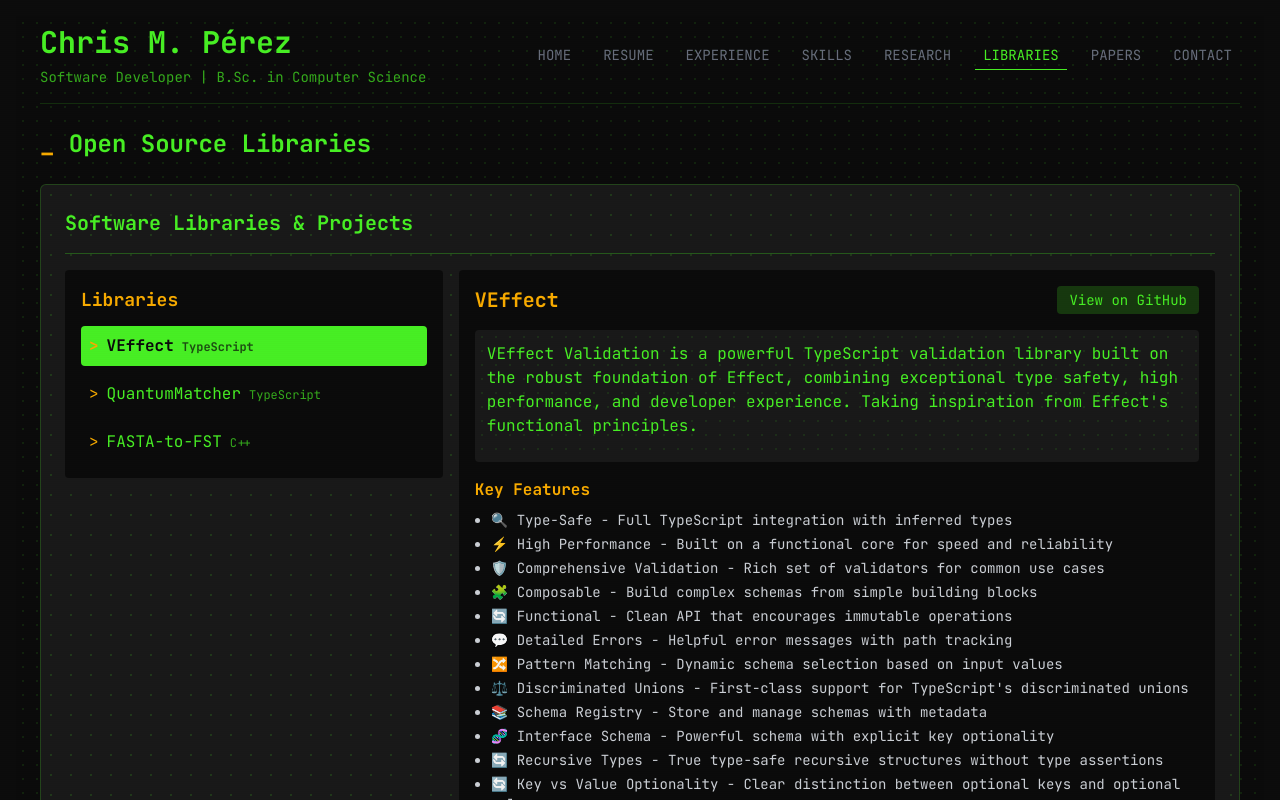
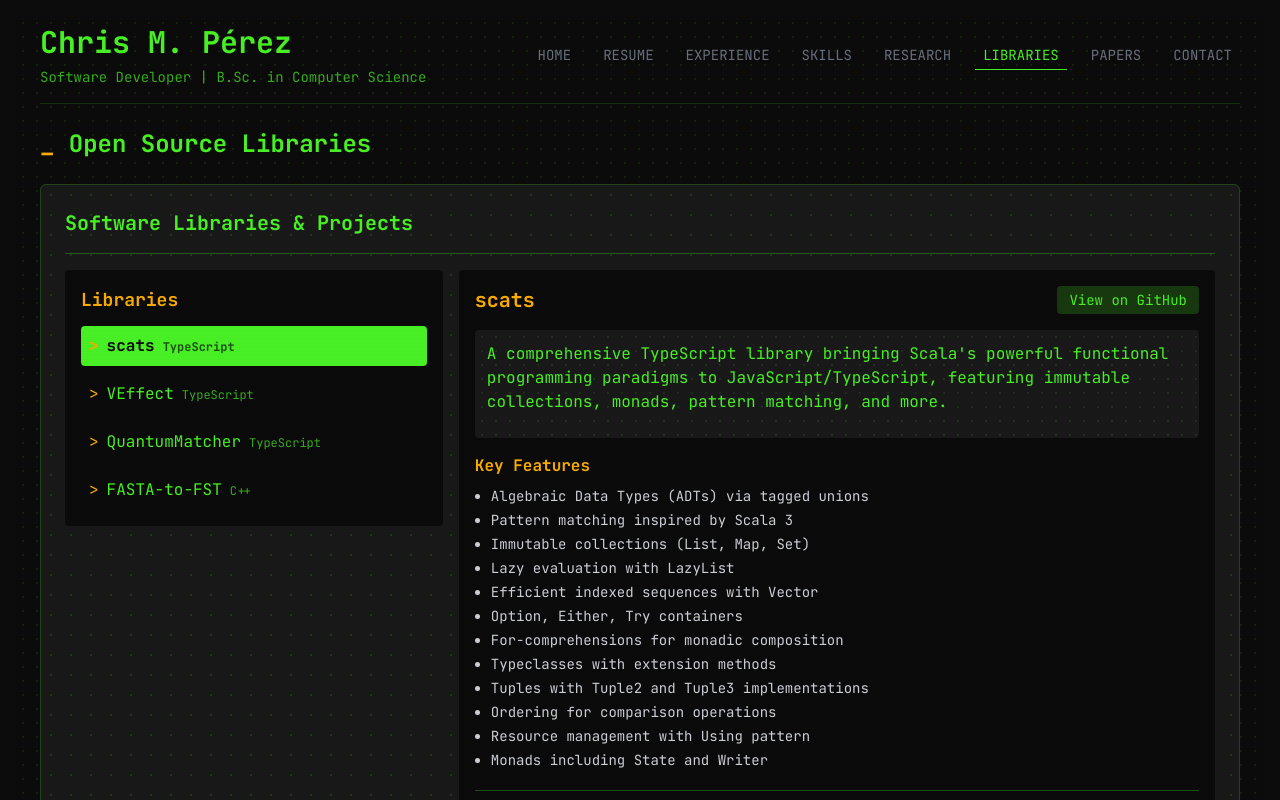
Before and after one commit to chrismichaelps/chrismichaelps, a React (Vite) app: page /libraries in a window 1280 px wide. Shown: the top 800 px of the page. Built offline with nearby package versions, Linux system fonts and the light colour scheme.

Commit message:
refactor: replace hardcoded library data with imported JSON from libraries.json in LibrariesPage component.

```diff
--- /dev/null
+++ b/src/assets/json/libraries.json
@@ -0,0 +1,71 @@
+[
+  {
+    "id": 0,
+    "name": "scats",
+    "language": "TypeScript",
+    "url": "https://github.com/chrismichaelps/scats",
+    "description": "A comprehensive TypeScript library bringing Scala's powerful functional programming paradigms to JavaScript/TypeScript, featuring immutable collections, monads, pattern matching, and more.",
+    "features": [
+      "Algebraic Data Types (ADTs) via tagged unions",
+      "Pattern matching inspired by Scala 3",
+      "Immutable collections (List, Map, Set)",
+      "Lazy evaluation with LazyList",
+      "Efficient indexed sequences with Vector",
+      "Option, Either, Try containers",
+      "For-comprehensions for monadic composition",
+      "Typeclasses with extension methods",
+      "Tuples with Tuple2 and Tuple3 implementations",
+      "Ordering for comparison operations",
+      "Resource management with Using pattern",
+      "Monads including State and Writer"
+    ]
+  },
+  {
+    "id": 1,
+    "name": "VEffect",
+    "language": "TypeScript",
+    "url": "https://github.com/chrismichaelps/veffect",
+    "description": "VEffect Validation is a powerful TypeScript validation library built on the robust foundation of Effect, combining exceptional type safety, high performance, and developer experience. Taking inspiration from Effect's functional principles.",
+    "features": [
+      "🔍 Type-Safe - Full TypeScript integration with inferred types",
+      "⚡ High Performance - Built on a functional core for speed and reliability",
+      "🛡️ Comprehensive Validation - Rich set of validators for common use cases",
+      "🧩 Composable - Build complex schemas from simple building blocks",
+      "🔄 Functional - Clean API that encourages immutable operations",
+      "💬 Detailed Errors - Helpful error messages with path tracking",
+      "🔀 Pattern Matching - Dynamic schema selection based on input values",
+      "⚖️ Discriminated Unions - First-class support for TypeScript's discriminated unions",
+      "📚 Schema Registry - Store and manage schemas with metadata",
+      "🧬 Interface Schema - Powerful schema with explicit key optionality",
+      "🔄 Recursive Types - True type-safe recursive structures without type assertions",
+      "🔄 Key vs Value Optionality - Clear distinction between optional keys and optional values"
+    ]
+  },
+  {
+    "id": 2,
+    "name": "QuantumMatcher",
+    "language": "TypeScript",
+    "url": "https://github.com/chrismichaelps/quantummatcher",
+    "description": "QuantumMatcher library is a fuzzy matching algorithm that leverages bitwise operations to efficiently find approximate matches within a collection of items.",
+    "features": [
+      "Fuzzy Matching: Efficiently finds approximate matches in a collection",
+      "Customizable Keys: Specify which keys of the items to match against",
+      "Match Quality Calculation: Considers match ratio, contiguity, position, and partial matches",
+      "Sorted Results: Returns results sorted by match score"
+    ]
+  },
+  {
+    "id": 3,
+    "name": "FASTA-to-FST",
+    "language": "C++",
+    "url": "https://github.com/chrismichaelps/fasta-to-fst",
+    "description": "This project demonstrates how to convert FASTA files to Finite State Transducers (FSTs). It provides a simple workflow for building the project, converting a FASTA file to an FST, and visualizing the result.",
+    "features": [
+      "FASTA file parsing",
+      "Efficient conversion to FST format",
+      "Visualization tools",
+      "Command-line interface",
+      "Bioinformatics utilities"
+    ]
+  }
+]
--- a/src/pages/libraries/index.jsx
+++ b/src/pages/libraries/index.jsx
@@ -1,5 +1,7 @@
 import { useState, useRef } from 'react';
+
 import { pulseElement, runTransitionAnimation } from '../../utils/setupAnimations';
+import LIBRARIES from '../../assets/json/libraries.json';
 
 const LibrariesPage = () => {
   const [activeLibrary, setActiveLibrary] = useState(0);
@@ -13,57 +15,6 @@ const LibrariesPage = () => {
     // Add a custom animation for the active library button using pulse directly
     pulseElement(`.library-button-${index}`);
   };
-
-  const libraries = [
-    {
-      id: 1,
-      name: "VEffect",
-      language: "TypeScript",
-      url: "https://github.com/chrismichaelps/veffect",
-      description: "VEffect Validation is a powerful TypeScript validation library built on the robust foundation of Effect, combining exceptional type safety, high performance, and developer experience. Taking inspiration from Effect's functional principles.",
-      features: [
-        "🔍 Type-Safe - Full TypeScript integration with inferred types",
-        "⚡ High Performance - Built on a functional core for speed and reliability",
-        "🛡️ Comprehensive Validation - Rich set of validators for common use cases",
-        "🧩 Composable - Build complex schemas from simple building blocks",
-        "🔄 Functional - Clean API that encourages immutable operations",
-        "💬 Detailed Errors - Helpful error messages with path tracking",
-        "🔀 Pattern Matching - Dynamic schema selection based on input values",
-        "⚖️ Discriminated Unions - First-class support for TypeScript's discriminated unions",
-        "📚 Schema Registry - Store and manage schemas with metadata",
-        "🧬 Interface Schema - Powerful schema with explicit key optionality",
-        "🔄 Recursive Types - True type-safe recursive structures without type assertions",
-        "🔄 Key vs Value Optionality - Clear distinction between optional keys and optional values"
-      ]
-    },
-    {
-      id: 2,
-      name: "QuantumMatcher",
-      language: "TypeScript",
-      url: "https://github.com/chrismichaelps/quantummatcher",
-      description: "QuantumMatcher library is a fuzzy matching algorithm that leverages bitwise operations to efficiently find approximate matches within a collection of items.",
-      features: [
-        "Fuzzy Matching: Efficiently finds approximate matches in a collection",
-        "Customizable Keys: Specify which keys of the items to match against",
-        "Match Quality Calculation: Considers match ratio, contiguity, position, and partial matches",
-        "Sorted Results: Returns results sorted by match score"
-      ]
-    },
-    {
-      id: 3,
-      name: "FASTA-to-FST",
-      language: "C++",
-      url: "https://github.com/chrismichaelps/fasta-to-fst",
-      description: "This project demonstrates how to convert FASTA files to Finite State Transducers (FSTs). It provides a simple workflow for building the project, converting a FASTA file to an FST, and visualizing the result.",
-      features: [
-        "FASTA file parsing",
-        "Efficient conversion to FST format",
-        "Visualization tools",
-        "Command-line interface",
-        "Bioinformatics utilities"
-      ]
-    }
-  ];
 
   return (
     <div className="space-y-6 max-w-full overflow-x-hidden page-container" ref={rootRef}>
@@ -81,7 +32,7 @@ const LibrariesPage = () => {
             <div className="p-3 sm:p-4 bg-terminal-bg rounded content-card">
               <h3 className="text-lg font-bold mb-3 text-terminal-amber section-title">Libraries</h3>
               <ul className="space-y-2">
-                {libraries.map((lib, index) => (
+                {LIBRARIES.map((lib, index) => (
                   <li key={lib.id} className="list-item">
                     <button
                       onClick={() => handleLibraryChange(index)}
@@ -104,10 +55,10 @@ const LibrariesPage = () => {
           <div className="w-full md:w-2/3 p-3 sm:p-4 bg-terminal-bg rounded content-card content-transition">
             <div className="flex justify-between items-start mb-4">
               <h3 className="text-lg sm:text-xl font-bold text-terminal-amber section-title">
-                {libraries[activeLibrary].name}
+                {LIBRARIES[activeLibrary].name}
               </h3>
               <a
-                href={libraries[activeLibrary].url}
+                href={LIBRARIES[activeLibrary].url}
                 target="_blank"
                 rel="noopener noreferrer"
                 className="bg-terminal-green/20 text-terminal-green px-3 py-1 rounded hover:bg-terminal-green/30 transition-colors text-sm github-link"
@@ -118,14 +69,14 @@ const LibrariesPage = () => {
             </div>
 
             <div className="mb-4 text-sm sm:text-base bg-terminal-lightBg p-3 rounded dot-pattern-dark">
-              <p className="mb-3">{libraries[activeLibrary].description}</p>
+              <p className="mb-3">{LIBRARIES[activeLibrary].description}</p>
             </div>
 
             <div className="mt-4">
               <h4 className="text-base font-semibold mb-2 text-terminal-amber section-title">Key Features</h4>
               <div className="max-h-[300px] overflow-y-auto pr-2">
                 <ul className="space-y-1 ml-4 list-disc text-xs sm:text-sm">
-                  {libraries[activeLibrary].features.map((feature, idx) => (
+                  {LIBRARIES[activeLibrary].features.map((feature, idx) => (
                     <li key={idx} className="text-gray-300 list-item">
                       {feature}
                     </li>
@@ -140,14 +91,14 @@ const LibrariesPage = () => {
                   <span className="inline-block w-3 h-3 rounded-full mr-1"
                     style={{
                       backgroundColor:
-                        libraries[activeLibrary].language === 'TypeScript' ? '#3178c6' :
-                        libraries[activeLibrary].language === 'C++' ? '#f34b7d' : '#ccc'
+                      LIBRARIES[activeLibrary].language === 'TypeScript' ? '#3178c6' :
+                      LIBRARIES[activeLibrary].language === 'C++' ? '#f34b7d' : '#ccc'
                     }}
                   ></span>
-                  {libraries[activeLibrary].language}
+                  {LIBRARIES[activeLibrary].language}
                 </span>
                 <a
-                  href={`${libraries[activeLibrary].url}/fork`}
+                  href={`${LIBRARIES[activeLibrary].url}/fork`}
                   target="_blank"
                   rel="noopener noreferrer"
                   className="mr-4 hover:text-terminal-amber"
```
